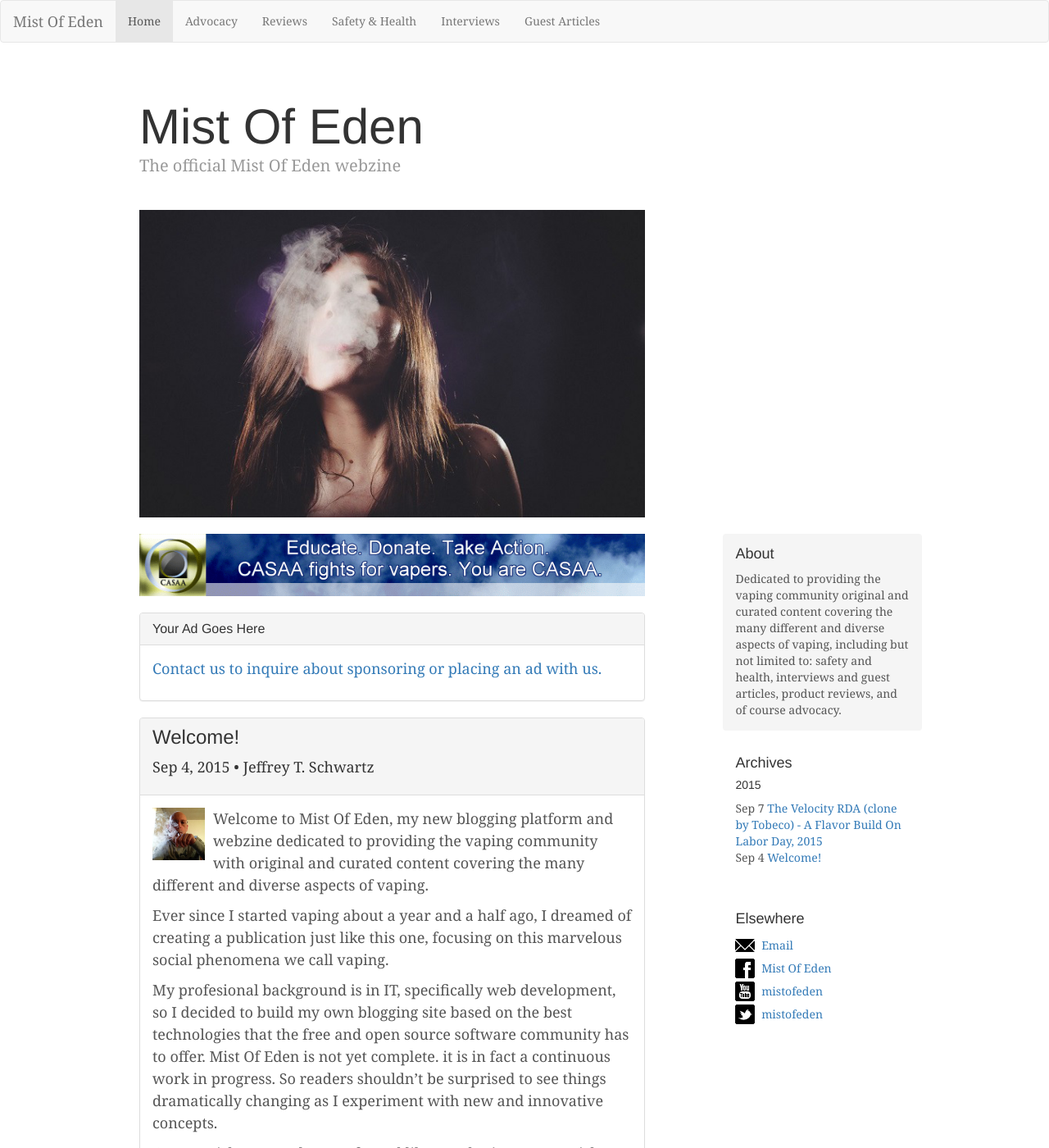
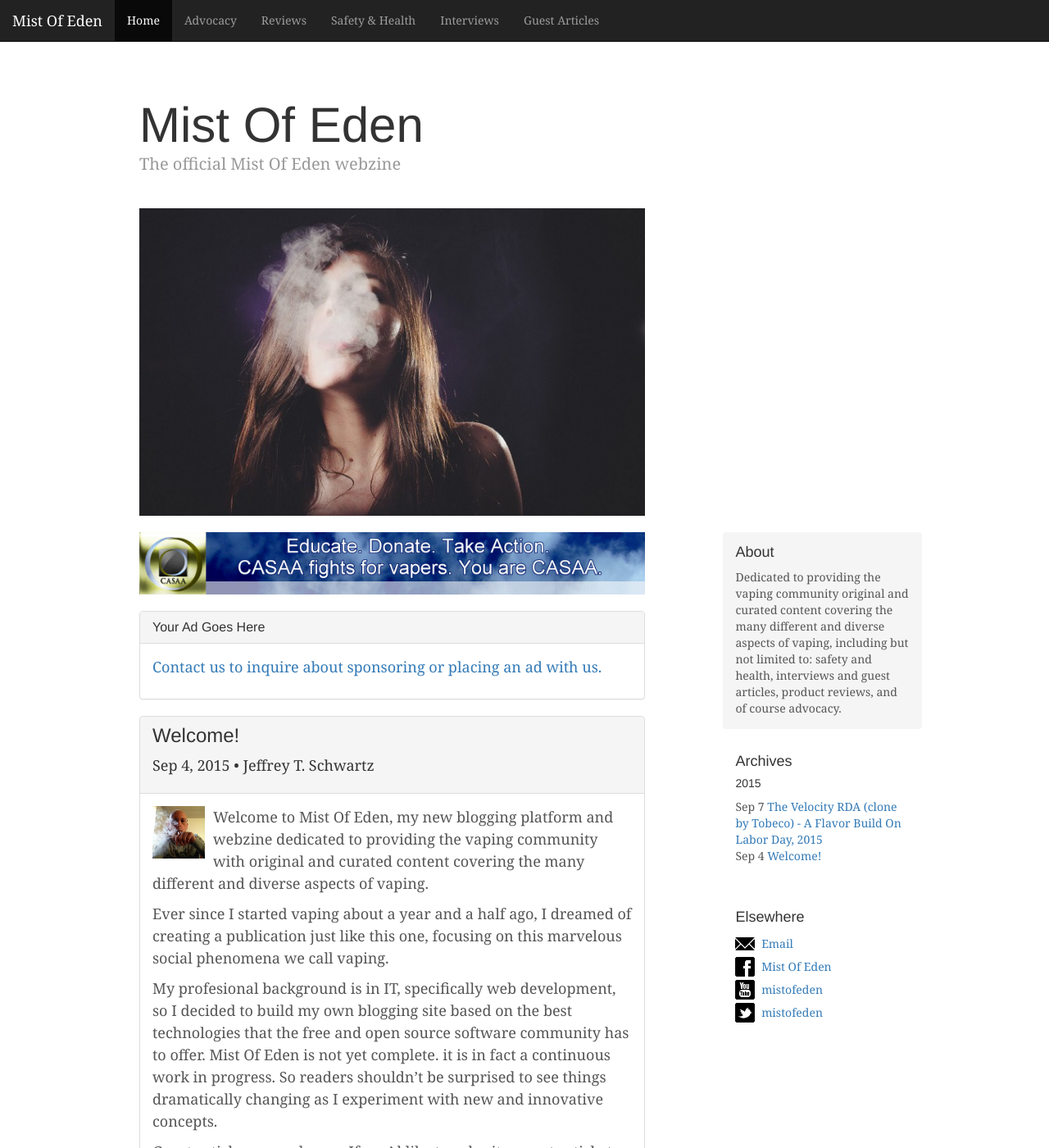
Before and after one commit to mistofeden/mistofeden.github.io, a Jekyll site: the page built from index.html, in a window 1280 px wide and 1400 px high. Shown: the whole window at 82% size. Built offline with Jekyll 4.4.1, drawn with Linux system fonts in a browser that asks for light colours.

Commit message:
Nav bar is now inversed & fixed to the top of the page.

```diff
--- a/_includes/masthead.html
+++ b/_includes/masthead.html
@@ -10,7 +10,7 @@
         </nav>
     </div>
 </div> -->
-<nav class="navbar navbar-default">
+<nav class="navbar navbar-inverse navbar-fixed-top">
     <div class="container-fluid">
         <!-- Brand and toggle get grouped for better mobile display -->
         <div class="navbar-header">
--- a/_sass/blog.scss
+++ b/_sass/blog.scss
@@ -7,6 +7,7 @@
 body {
   font-family: Georgia, "Times New Roman", Times, serif;
   color: #555;
+  padding-top: 70px;
 }
 
 h1, .h1,
```
